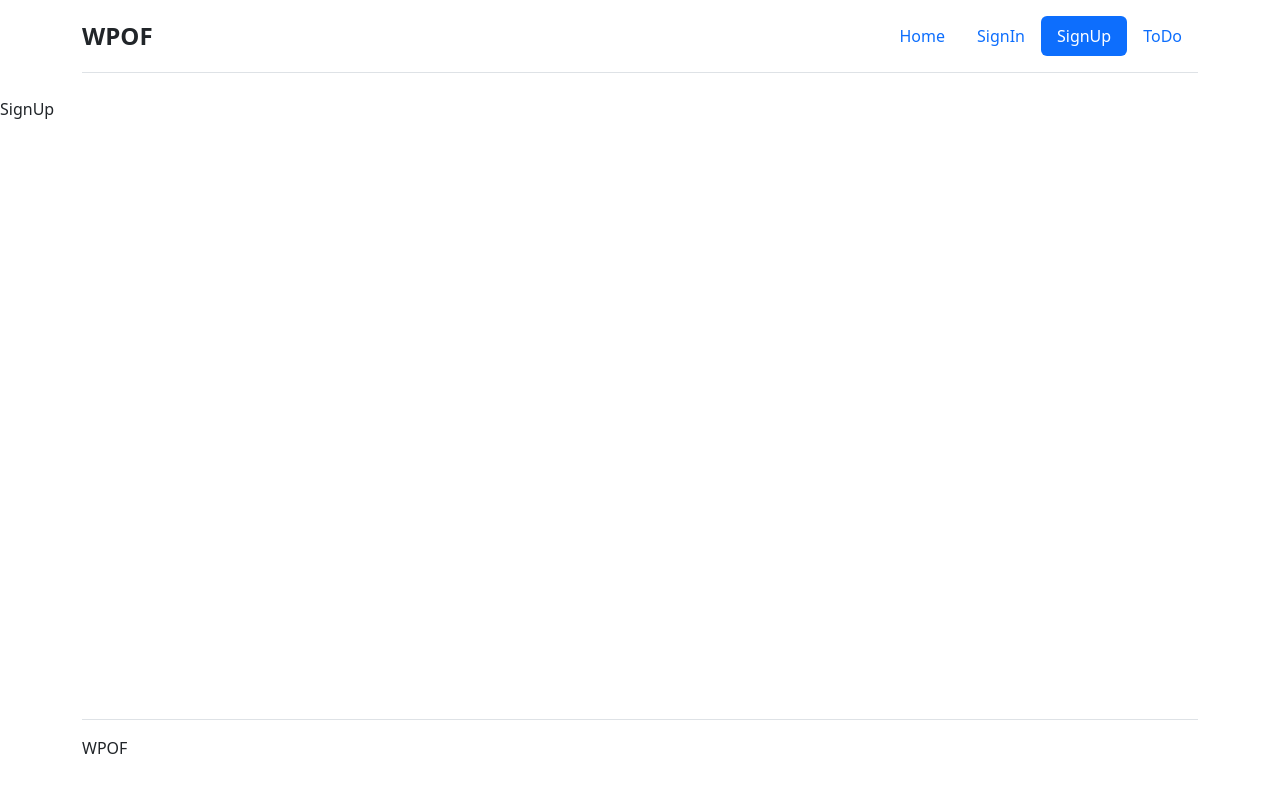
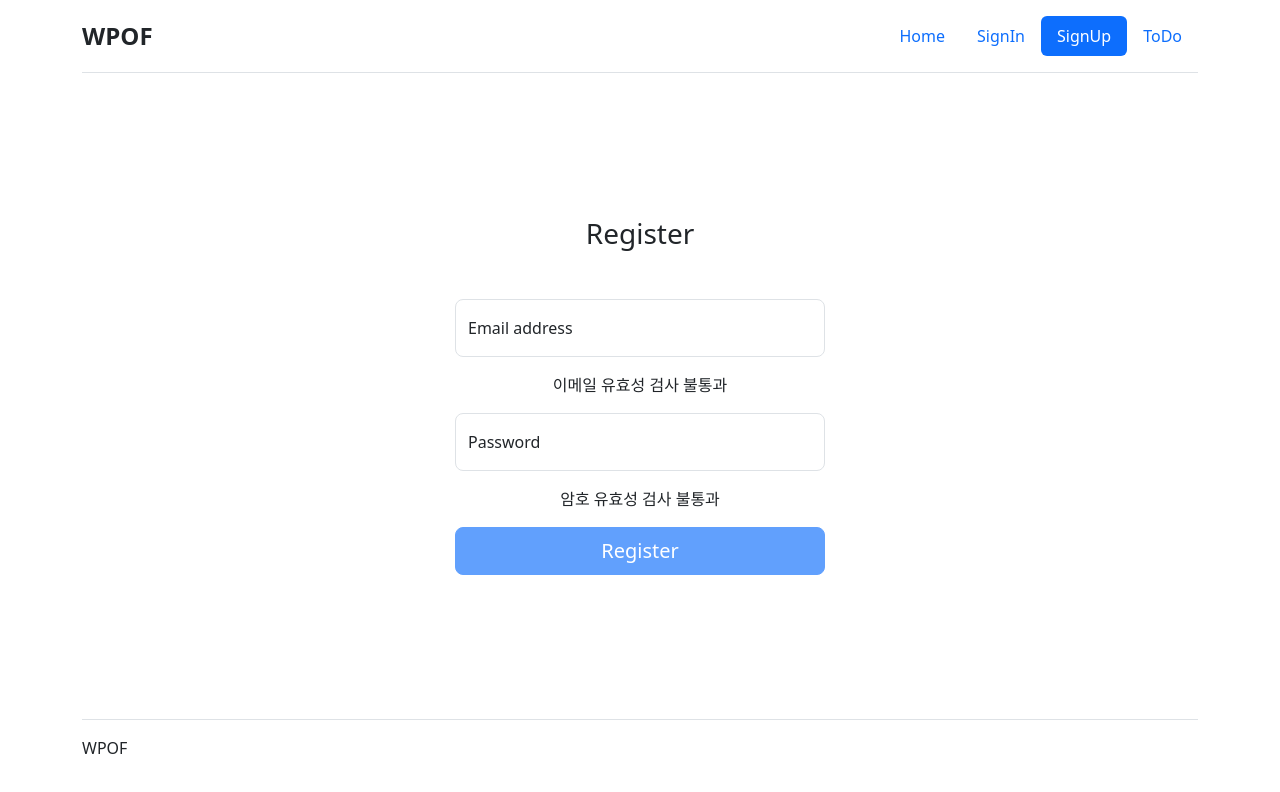
Before and after one commit to gkwk/wanted-pre-onboarding-frontend, a React (Create React App) app: page /signup in a window 1280 px wide. Shown: the top 792 px of the page. Built offline with nearby package versions, Linux system fonts and the light colour scheme.

Commit message:
signup 유효성 검사 및 페이지 이동 기능 구현

```diff
--- a/src/page/SignIn.jsx
+++ b/src/page/SignIn.jsx
@@ -2,7 +2,7 @@
 import Header from "../htmlpreset/Header";
 import Footer from "../htmlpreset/Footer";
 import { useState, useEffect } from "react";
-import "./css/Register.css"
+import "./css/SignIn.css"
 
 
 function SignIn() {
@@ -24,9 +24,8 @@ function SignIn() {
                 <div className="form-signin m-auto">
                 <form method="post" action="#">
                     <div className="text-center">
-                        <h1 className="h3 mb-3 fw-normal">Register</h1>
+                        <h1 className="h3 mb-5 fw-normal">LogIn</h1>
                     </div>
-
 
                     <div className="form-floating mb-3">
                         <input data-testid="email-input" type="email" name="username" className="form-control rounded-3" id="register_floatingemail" placeholder="eamil" required />
@@ -43,7 +42,7 @@ function SignIn() {
                         <label htmlFor="register_floatingPassword2">Password confirm</label>
                     </div> */}
 
-                    <button data-testid="signup-button" className="w-100 btn btn-lg btn-primary" type="submit">Register</button>
+                    <button data-testid="signin-button" className="w-100 btn btn-lg btn-primary" type="submit">Register</button>
                 </form>
                 </div>
             </div>
--- a/src/page/SignUp.jsx
+++ b/src/page/SignUp.jsx
@@ -1,24 +1,109 @@
-// import { BrowserRouter, Routes, Route } from 'react-router-dom';
+import { BrowserRouter, Routes, Route, useNavigate } from 'react-router-dom';
 import Header from "../htmlpreset/Header";
 import Footer from "../htmlpreset/Footer";
 import { useState, useEffect } from "react";
+import "./css/Register.css"
+
+function SignUp() {
+    const navigate = useNavigate();
+
+    function NavActivator()  {
+        document.getElementById('page_signup').className += " active";
+    }
+
+    const [form_values, set_form_values] = useState({
+        email: "",
+        password: "",
+    })
+
+    const [form_values_isValidated, set_form_values_isValidated] = useState({
+        email: false,
+        password: false,
+    })
+
+    const form_values_regex = {"email": /^(?=.*[@])/, "password": /^.{8,}/,};
+
+    const [form_button_isEnable, set_form_button_isEnable] = useState(true)
+
+    function form_values_Change(event) {
+        set_form_values({
+            ...form_values,
+            [event.target.name]: event.target.value,
+        });
+
+        set_form_values_isValidated({
+            ...form_values_isValidated,
+            [event.target.name]: form_values_regex[event.target.name].test(event.target.value),
+        });
+    }
 
 
-function SignUp() {
-    function NavActivator()  {
-        document.getElementById('page_signup').className += " active";
+
+
+
+    function LoginSubmit(event) {
+
+    // fetch('https://api.google.com/user', {
+    //     method: 'post',
+    //     body: JSON.stringify({
+    //         "email": document.getElementById('register_floatingemail'),
+    //         "password": document.getElementById('register_floatingPassword1'),
+    //     })
+    // })
+    // .then(response => response.json())
+    // .then(response => {
+    //     if (response.success) {
+    //         alert("저장 완료");
+    //     }
+    // })
+        event.preventDefault()
+        alert("good" + "\n" +document.getElementById('register_floatingemail').value+ "\n" + document.getElementById('register_floatingPassword1').value);
+        navigate("/signin")
     }
 
     useEffect(() => {
         // console.log(`useEffect`);
         NavActivator();
+        // set_form_button_isEnable(false)
     }, []);
+
+    useEffect(() => {
+        set_form_button_isEnable((form_values_isValidated.email && form_values_isValidated.password))
+    }, [form_values_isValidated]);
 
     return (
         <div className="d-flex flex-column h-100">
             { Header() }
 
-            SignUp
+            <div className="register_div">
+                <div className="form-signin m-auto">
+                <form onSubmit={LoginSubmit}>
+                    <div className="text-center">
+                        <h1 className="h3 mb-5 fw-normal">Register</h1>
+                    </div>
+
+                    <div className="form-floating mb-3">
+                        <input data-testid="email-input" type="email" name="email" value={form_values.email} onChange={form_values_Change} className="form-control rounded-3" id="register_floatingemail" placeholder="eamil" required />
+                        <label htmlFor="register_floatingemail">Email address</label>
+                    </div>
+
+                    <div className="mb-3 text-center">
+                        { form_values_isValidated.email ? <br/> : "이메일 유효성 검사 불통과" }
+                    </div>
+
+                    <div className="form-floating mb-3">
+                        <input data-testid="password-input" type="password" name="password" value={form_values.password} onChange={form_values_Change} className="form-control rounded-3" id="register_floatingPassword1" placeholder="password" required />
+                        <label htmlFor="register_floatingPassword1">Password</label>
+                    </div>
+
+                    <div className="mb-3 text-center">
+                        { form_values_isValidated.password ? <br/> : "암호 유효성 검사 불통과" }
+                    </div>
+
+                    <button data-testid="signup-button" disabled={!form_button_isEnable}  className="w-100 btn btn-lg btn-primary" type="submit">Register</button>
+                </form>
+                </div>
+            </div>
 
             { Footer() }
         </div>
--- a/src/page/ToDo.jsx
+++ b/src/page/ToDo.jsx
@@ -18,7 +18,34 @@ function ToDo() {
         <div className="d-flex flex-column h-100">
             { Header() }
 
-            ToDo
+            <li>
+                <label>
+                    <input type="checkbox" />
+                    <span>TODO 1</span>
+                </label>
+                <button data-testid="modify-button">수정</button>
+                <button data-testid="delete-button">삭제</button>
+
+                <input data-testid="modify-input" />
+                <button data-testid="submit-button">제출</button>
+                <button data-testid="cancel-button">취소</button>
+            </li>
+            <li>
+                <label>
+                    <input type="checkbox" />
+                    <span>TODO 2</span>
+                </label>
+                <button data-testid="modify-button">수정</button>
+                <button data-testid="delete-button">삭제</button>
+
+                <input data-testid="modify-input" />
+                <button data-testid="submit-button">제출</button>
+                <button data-testid="cancel-button">취소</button>
+            </li>
+
+            <input data-testid="new-todo-input" />
+            <button data-testid="new-todo-add-button">추가</button>
+
 
             { Footer() }
         </div>
--- /dev/null
+++ b/src/page/css/SignIn.css
@@ -0,0 +1,28 @@
+.register_div {
+    height: calc( 100% );
+  }
+
+.register_div {
+    display: flex;
+    align-items: center;
+    padding-top: 40px;
+    padding-bottom: 40px;
+    /* background-color: #f5f5f5; */
+    background-color: white;
+    justify-content: center;
+  }
+
+.custom_min_width300 {
+    min-width: 50vw;
+  }
+
+.form-signin {
+    min-width: 240px;
+    width: 50vw;
+    max-width: 400px;
+    padding: 15px;
+  }
+
+.form-signin .form-floating:focus-within {
+    z-index: 2;
+  }
```
